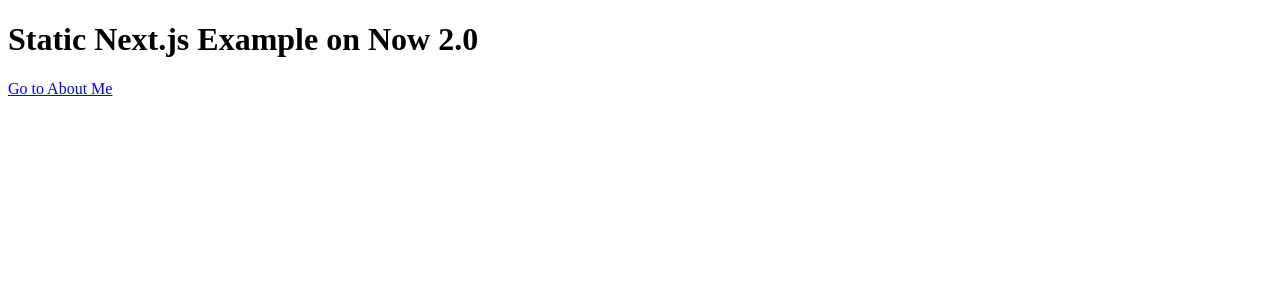
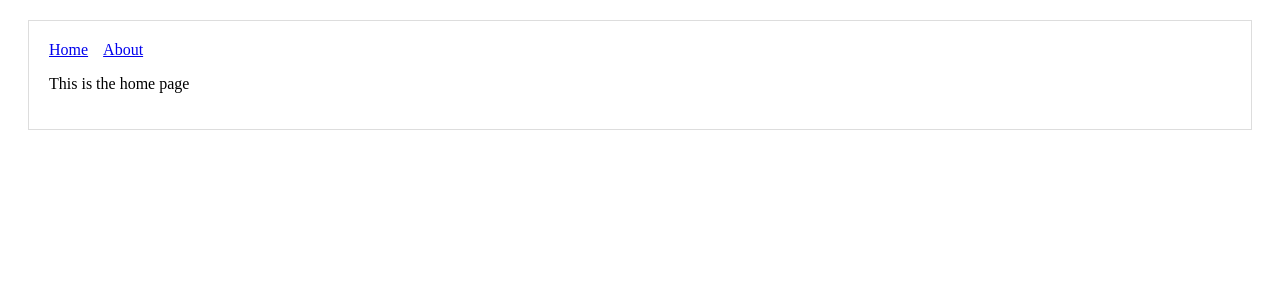
Before and after one commit to miloofcroton/next-homepage, a Next.js app: page / in a window 1280 px wide. Shown: the top 300 px of the page. Built offline with nearby package versions, Linux system fonts and the light colour scheme.

Commit message:
adding a layout component

```diff
--- a/components/header.js
+++ b/components/header.js
@@ -1,5 +1,18 @@
-export default () => (
-  <header>
-    <h1>Static Next.js Example on Now 2.0</h1>
-  </header>
+import Link from 'next/link';
+
+const linkStyle = {
+  marginRight: 15
+}
+
+const Header = () => (
+  <div>
+    <Link href="/">
+      <a style={linkStyle}>Home</a>
+    </Link>
+    <Link href="/about">
+      <a style={linkStyle}>About</a>
+    </Link>
+  </div>
 )
+
+export default Header;
--- /dev/null
+++ b/components/layout.js
@@ -0,0 +1,16 @@
+import Header from './header'
+
+const layoutStyle = {
+  margin: 20,
+  padding: 20,
+  border: '1px solid #DDD'
+}
+
+const Layout = (props) => (
+  <div style={layoutStyle}>
+    <Header />
+    {props.children}
+  </div>
+)
+
+export default Layout;
--- a/pages/index.js
+++ b/pages/index.js
@@ -1,13 +1,7 @@
-import Link from "next/link";
-import Header from "../components/header";
+import Layout from '../components/layout.js'
 
 export default () => (
-  <main>
-    <Header />
-    <section>
-      <Link href="/about">
-        <a>Go to About Me</a>
-      </Link>
-    </section>
-  </main>
-);
+  <Layout>
+    <p>This is the home page</p>
+  </Layout>
+)
```
Also changed, not shown: pages/about.js (+4 -10 lines), 1 other file (tests, documents, lock files or other folders).
